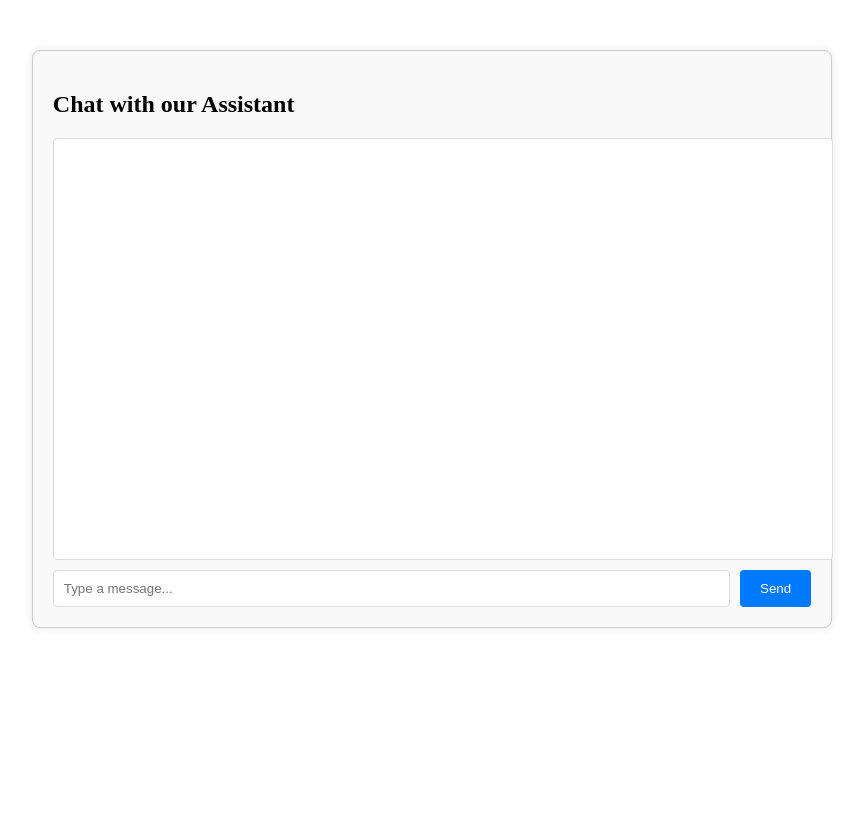
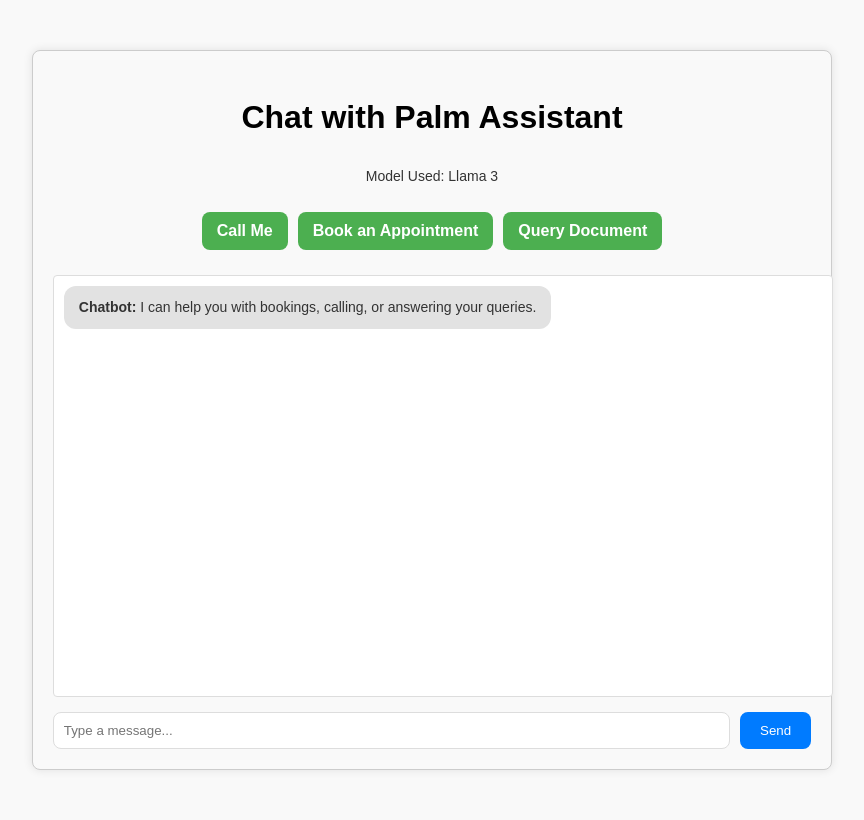
Before and after one commit to devbikash24/chatbot_PalmMind, a Flask app: template templates/app4.html in a window 1280 px wide. Shown: the whole page, without its empty margins (208-1072 px from the left). Before the commit the page ends 628 px from the top, so only its background shows below. Run offline with Flask 3, Linux system fonts and the light colour scheme; the template is opened without the code that fills it, so the values that code supplies are empty; parts of the project's set-up code (start-up, migrations or seed data) failed here and were passed over.

Commit message:
optimized front_end

```diff
--- a/static/app3.css
+++ b/static/app3.css
@@ -1,13 +1,40 @@
+:root {
+    --primary-color: #4CAF50; /* Green for primary actions */
+    --primary-hover-color: #45a049;
+    --secondary-color: #f9f9f9; /* Light background color */
+    --accent-color: #007bff; /* Accent blue for buttons */
+    --accent-hover-color: #0056b3;
+    --chatbot-bg-color: #e2e2e2; /* Chatbot message background */
+    --user-bg-color: var(--primary-color); /* User message background */
+    --font-color: #333;
+    --border-radius: 8px;
+    --box-shadow: 0 0 10px rgba(0, 0, 0, 0.1);
+}
+
+body {
+    font-family: 'Arial', sans-serif;
+    line-height: 1.6;
+    background-color: var(--secondary-color);
+}
+
 .chat-container {
     width: 60%;
     margin: 50px auto;
+    padding: 20px;
+    background-color: var(--secondary-color);
     border: 1px solid #ccc;
-    padding: 20px;
-    background-color: #f9f9f9;
-    border-radius: 8px;
-    box-shadow: 0 0 10px rgba(0, 0, 0, 0.1);
+    border-radius: var(--border-radius);
+    box-shadow: var(--box-shadow);
 }
 
+.powered-by {
+    margin-bottom: 20px;
+    font-size: 14px;
+    color: var(--font-color);
+    text-align: center;
+}
+
+/* Chatbox Styling */
 .chat-box {
     width: 100%;
     height: 400px;
@@ -16,69 +43,164 @@
     padding: 10px;
     background-color: #fff;
     border-radius: 4px;
+    scrollbar-width: thin; /* Firefox scrollbar */
+    scrollbar-color: #888 transparent;
 }
 
+.chat-box::-webkit-scrollbar {
+    width: 8px;
+}
+
+.chat-box::-webkit-scrollbar-thumb {
+    background-color: #888;
+    border-radius: 10px;
+}
+
+.chat-box::-webkit-scrollbar-thumb:hover {
+    background-color: #555;
+}
+
+/* Chat message container */
+.chat-message {
+    display: flex;
+    margin-bottom: 10px;
+}
+
+.chatbot-message {
+    background-color: var(--chatbot-bg-color);
+    color: var(--font-color);
+    border-radius: 12px;
+    padding: 10px 15px;
+    max-width: 80%;
+    margin-right: auto;
+    font-size: 14px;
+    word-wrap: break-word;
+}
+
+.user-message {
+    background-color: var(--user-bg-color);
+    color: white;
+    border-radius: 12px;
+    padding: 10px 15px;
+    max-width: 80%;
+    margin-left: auto;
+    font-size: 14px;
+    word-wrap: break-word;
+}
+
+/* Input Area Styling */
 .input-area {
-    margin-top: 10px;
+    margin-top: 15px;
     display: flex;
 }
 
 .input-area input {
-    flex: 1;
+    flex-grow: 1;
     padding: 10px;
     border: 1px solid #ddd;
-    border-radius: 4px;
+    border-radius: var(--border-radius);
+    transition: border-color 0.3s;
+}
+
+.input-area input:focus {
+    outline: none;
+    border-color: var(--primary-color);
 }
 
 .input-area button {
     padding: 10px 20px;
+    background-color: var(--accent-color);
+    color: white;
+    border: none;
+    border-radius: var(--border-radius);
+    cursor: pointer;
     margin-left: 10px;
-    background-color: #007bff;
-    color: #fff;
-    border: none;
-    border-radius: 4px;
-    cursor: pointer;
+    transition: background-color 0.3s, transform 0.2s;
 }
 
 .input-area button:hover {
-    background-color: #0056b3;
+    background-color: var(--accent-hover-color);
+    transform: scale(1.05);
 }
 
+/* Action Buttons Styling */
+.action-buttons {
+    display: flex;
+    justify-content: center;
+    margin-bottom: 20px;
+}
+
+.action-buttons button {
+    background-color: var(--primary-color);
+    border: none;
+    color: white;
+    padding: 10px 15px;
+    margin: 5px;
+    text-align: center;
+    font-size: 16px;
+    font-weight: bold;
+    cursor: pointer;
+    border-radius: var(--border-radius);
+    transition: background-color 0.3s, transform 0.2s;
+}
+
+.action-buttons button:hover {
+    background-color: var(--primary-hover-color);
+    transform: scale(1.05);
+}
+
+.action-buttons button:active {
+    background-color: #3e8e41;
+    transform: scale(1);
+}
+
+/* Form Styling */
 .user-form {
     margin-top: 20px;
     border: 1px solid #ddd;
     padding: 15px;
     background-color: #fff;
-    border-radius: 4px;
+    border-radius: var(--border-radius);
+    box-shadow: var(--box-shadow);
 }
 
 .user-form h3 {
     margin-top: 0;
+    font-size: 18px;
 }
 
 .user-form label {
     display: block;
     margin-top: 10px;
+    font-size: 14px;
+    color: var(--font-color);
 }
 
 .user-form input {
     width: 100%;
-    padding: 8px;
+    padding: 10px;
     margin-top: 5px;
     border: 1px solid #ddd;
-    border-radius: 4px;
+    border-radius: var(--border-radius);
+    transition: border-color 0.3s;
+}
+
+.user-form input:focus {
+    outline: none;
+    border-color: var(--primary-color);
 }
 
 .user-form button {
     margin-top: 15px;
     padding: 10px 20px;
-    background-color: #28a745;
-    color: #fff;
+    background-color: var(--primary-color);
+    color: white;
     border: none;
-    border-radius: 4px;
+    border-radius: var(--border-radius);
     cursor: pointer;
+    transition: background-color 0.3s;
 }
 
 .user-form button:hover {
-    background-color: #218838;
+    background-color: var(--primary-hover-color);
 }
--- a/static/app4.js
+++ b/static/app4.js
@@ -1,176 +1,162 @@
-document.addEventListener("DOMContentLoaded", function () {
+document.addEventListener("DOMContentLoaded", () => {
     const chatBox = document.getElementById("chat-box");
-    const callMeForm = document.getElementById("call-me-form");
-    const uploadForm = document.getElementById("upload-form");
-    const appointmentForm = document.getElementById("appointment-form");
-    const queryForm = document.getElementById("query-form");
+    const forms = {
+        callMeForm: document.getElementById("call-me-form"),
+        uploadForm: document.getElementById("upload-form"),
+        appointmentForm: document.getElementById("appointment-form"),
+        queryForm: document.getElementById("query-form"),
+    };
     const userMessageInput = document.getElementById("user-message");
     const sendMessageButton = document.getElementById("send-message");
 
-    // Handle Call Me form submission
-    document.getElementById("call-me-info-form").addEventListener("submit", function (event) {
-        event.preventDefault();
+    // Action buttons
+    const actionButtons = {
+        callMeButton: document.getElementById("call-me-button"),
+        bookAppointmentButton: document.getElementById("book-appointment-button"),
+        queryDocumentButton: document.getElementById("query-document-button"),
+    };
 
-        const name = document.getElementById("call-me-name").value;
-        const phone = document.getElementById("call-me-phone").value;
-        const email = document.getElementById("call-me-email").value;
+    // Utility function to display messages in the chat
+    const displayMessage = (sender, message) => {
+        const messageElement = document.createElement("div");
+        messageElement.classList.add("chat-message");
+        messageElement.innerHTML = `<div class="${sender === 'Chatbot' ? 'chatbot-message' : 'user-message'}"><strong>${sender}: </strong>${message}</div>`;
+        chatBox.appendChild(messageElement);
+        chatBox.scrollTop = chatBox.scrollHeight; // Auto-scroll to the bottom
+    };
 
-        // Send Call Me form data to Flask server
-        fetch("/submit-call-me-form", {
+    // Display initial Chatbot message
+    displayMessage("Chatbot", "I can help you with bookings, calling, or answering your queries.");
+
+    // Function to toggle form visibility
+    const showForm = (formToShow) => {
+        Object.values(forms).forEach(form => form.style.display = "none");
+        if (formToShow) formToShow.style.display = "block";
+    };
+
+    // Handle form submissions
+    const handleSubmit = (formId, endpoint, formData) => {
+        fetch(endpoint, {
             method: "POST",
-            headers: {
-                "Content-Type": "application/json",
-            },
-            body: JSON.stringify({ name: name, phone: phone, email: email }),
+            headers: { "Content-Type": "application/json" },
+            body: JSON.stringify(formData),
         })
         .then(response => response.json())
         .then(data => {
             if (data.success) {
-                alert("Call Me request submitted successfully!");
-                callMeForm.style.display = "none";
-                chatBox.innerHTML += `<div><strong>Chatbot:</strong> ${data.message}</div>`;
+                alert(`${formId.replace(/-/g, ' ')} submitted successfully!`);
+                showForm(null);
+                displayMessage("Chatbot", data.message);
+            } else {
+                alert(data.message);
+            }
+        });
+    };
+
+    // Button click handlers
+    actionButtons.callMeButton.addEventListener("click", () => {
+        displayMessage("You", "I want to be called back.");
+        displayMessage("Chatbot", "Please provide your contact details below.");
+        showForm(forms.callMeForm);
+    });
+
+    actionButtons.bookAppointmentButton.addEventListener("click", () => {
+        displayMessage("You", "I want to book an appointment.");
+        displayMessage("Chatbot", "Please provide your appointment details below.");
+        showForm(forms.appointmentForm);
+    });
+
+    actionButtons.queryDocumentButton.addEventListener("click", () => {
+        displayMessage("You", "I want to query a document.");
+        displayMessage("Chatbot", "Please upload a document or ask your question below.");
+        showForm(forms.uploadForm);
+    });
+
+    // Form submission handlers
+    document.getElementById("call-me-info-form").addEventListener("submit", (event) => {
+        event.preventDefault();
+        const formData = {
+            name: document.getElementById("call-me-name").value,
+            phone: document.getElementById("call-me-phone").value,
+            email: document.getElementById("call-me-email").value,
+        };
+        handleSubmit("call-me-info-form", "/submit-call-me-form", formData);
+    });
+
+    document.getElementById("appointment-info-form").addEventListener("submit", (event) => {
+        event.preventDefault();
+        const formData = {
+            name: document.getElementById("appointment-name").value,
+            phone: document.getElementById("appointment-phone").value,
+            email: document.getElementById("appointment-email").value,
+            date: document.getElementById("appointment-date").value,
+        };
+        handleSubmit("appointment-info-form", "/submit-appointment-form", formData);
+    });
+
+    document.getElementById("upload-document-form").addEventListener("submit", (event) => {
+        event.preventDefault();
+        const documentInput = document.getElementById("document").files[0];
+        const formData = new FormData();
+        formData.append('document', documentInput);
+
+        fetch("/upload-document", { method: "POST", body: formData })
+        .then(response => response.json())
+        .then(data => {
+            if (data.success) {
+                alert("Document uploaded and vectorized successfully!");
+                displayMessage("Chatbot", "Document uploaded. You can now query it.");
+                showForm(forms.queryForm);
             } else {
                 alert(data.message);
             }
         });
     });
 
-    // Handle Appointment form submission
-    document.getElementById("appointment-info-form").addEventListener("submit", function (event) {
+    document.getElementById("query-document-form").addEventListener("submit", (event) => {
         event.preventDefault();
+        const query = document.getElementById("query").value;
+        displayMessage("You", query);
 
-        const name = document.getElementById("appointment-name").value;
-        const phone = document.getElementById("appointment-phone").value;
-        const email = document.getElementById("appointment-email").value;
-        const date = document.getElementById("appointment-date").value;
-
-        // Send Appointment form data to Flask server
-        fetch("/submit-appointment-form", {
+        fetch("/query-document", {
             method: "POST",
-            headers: {
-                "Content-Type": "application/json",
-            },
-            body: JSON.stringify({ name: name, phone: phone, email: email, date: date }),
+            headers: { "Content-Type": "application/json" },
+            body: JSON.stringify({ query }),
         })
         .then(response => response.json())
         .then(data => {
             if (data.success) {
-                alert("Appointment booked successfully!");
-                appointmentForm.style.display = "none";
-                chatBox.innerHTML += `<div><strong>Chatbot:</strong> ${data.message}</div>`;
+                displayMessage("Chatbot", data.message);
             } else {
                 alert(data.message);
             }
         });
     });
 
-    // Handle Document Upload
-    document.getElementById("upload-document-form").addEventListener("submit", function (event) {
-        event.preventDefault();
+    // Handle generic message sending
+    sendMessageButton.addEventListener("click", () => {
+        const message = userMessageInput.value.trim();
+        if (!message) return;
 
-        const documentInput = document.getElementById("document").files[0];
+        displayMessage("You", message);
 
-        const formData = new FormData();
-        formData.append('document', documentInput);
-
-        // Send document to Flask server for vectorizing and storing in FAISS
-        fetch("/upload-document", {
+        fetch("/chat", {
             method: "POST",
-            body: formData
+            headers: { "Content-Type": "application/json" },
+            body: JSON.stringify({ message }),
         })
         .then(response => response.json())
         .then(data => {
-            if (data.success) {
-                alert("Document uploaded and vectorized successfully!");
-                uploadForm.style.display = "none";
-                queryForm.style.display = "block";  // Enable querying after upload
-                chatBox.innerHTML += `<div><strong>Chatbot:</strong> Document uploaded. You can now query it.</div>`;
-            } else {
-                alert(data.message);
-            }
-        });
-    });
-
-    // document.getElementById("upload-document-form").addEventListener("submit", function (event) {
-    //     event.preventDefault();
-    //     const formData = new FormData();
-    //     formData.append('document', document.getElementById('document').files[0]);
-
-    //     fetch("/upload-document", {
-    //         method: "POST",
-    //         body: formData  // ensure no Content-Type header is set here
-    //     })
-    //     .then(response => response.json())
-    //     .then(data => {
-    //         if (data.success) {
-    //             console.log("Upload successful");
-    //         } else {
-    //             console.error("Upload failed:", data.message);
-    //         }
-    //     });
-    // });
-
-
-    // Handle Document Querying
-    document.getElementById("query-document-form").addEventListener("submit", function (event) {
-        event.preventDefault();
-
-        const query = document.getElementById("query").value;
-
-
-        // Send query to Flask server to search in FAISS and get the response
-        fetch("/query-document", {
-            method: "POST",
-            headers: {
-                "Content-Type": "application/json",
-            },
-            body: JSON.stringify({ query: query }),
-        })
-        .then(response => response.json())
-        .then(data => {
-            if (data.success) {
-                chatBox.innerHTML += `<div><strong>Chatbot:</strong>hhhhhhhhhhhhhhhhhhhhh ${data.message}</div>`;
-            } else {
-                alert(data.message);
-            }
-        });
-    });
-
-    // Handle message sending
-    sendMessageButton.addEventListener("click", function () {
-        const message = userMessageInput.value;
-        if (message.trim() === "") return;
-
-        // Display user message in chat
-        chatBox.innerHTML += `<div><strong>You:</strong> ${message}</div>`;
-        userMessageInput.value = ""; // Clear input
-
-        // Send message to Flask backend
-        fetch("/chat", {
-            method: "POST",
-            headers: {
-                "Content-Type": "application/json",
-            },
-            body: JSON.stringify({ message: message }),
-        })
-        .then(response => response.json())
-        .then(data => {
-            // Handle chatbot response
-            if (data.action === "showCallMeForm") {
-                chatBox.innerHTML += `<div><strong>Chatbot:</strong> I need your contact information. Please fill in the form.</div>`;
-                callMeForm.style.display = "block";  // Show "Call Me" form
-                appointmentForm.style.display = "none";  // Hide "Appointment" form
-            } else if (data.action === "showAppointmentForm") {
-                chatBox.innerHTML += `<div><strong>Chatbot:</strong> Let's book an appointment. Please provide your name, phone, email, and date.</div>`;
-                appointmentForm.style.display = "block";  // Show "Appointment" form
-                callMeForm.style.display = "none";  // Hide "Call Me" form
-            } else if (data.action === "showUploadForm") {
-                chatBox.innerHTML += `<div><strong>Chatbot:</strong> Please upload a document to begin.</div>`;
-                uploadForm.style.display = "block";  // Show document upload form
-                queryForm.style.display = "none";  // Hide query form
-            }
-             else if (data.response) {
-                chatBox.innerHTML += `<div><strong>Chatbot:</strong> ${data.response}</div>`;
+            if (data.action) {
+                const actionMap = {
+                    showCallMeForm: forms.callMeForm,
+                    showAppointmentForm: forms.appointmentForm,
+                    showUploadForm: forms.uploadForm,
+                };
+                displayMessage("Chatbot", "Please fill in the form.");
+                showForm(actionMap[data.action]);
+            } else if (data.response) {
+                displayMessage("Chatbot", data.response);
             }
         });
     });
--- a/templates/app3.html
+++ b/templates/app3.html
@@ -9,6 +9,8 @@
 <body>
     <div class="chat-container">
         <h2>Chat with our Assistant</h2>
+
+        <div class="powered-by">Model Used: <span id="model-info">Llama 3 </span></div>
 
         <!-- Chat Display Area -->
         <div id="chat-box" class="chat-box"></div>
--- a/templates/app4.html
+++ b/templates/app4.html
@@ -8,53 +8,62 @@
 </head>
 <body>
     <div class="chat-container">
-        <h2>Chat with our Assistant</h2>
+        <h1 class="chat-header" style="text-align: center;">Chat with Palm Assistant</h1>
+        <div class="powered-by">
+            <p>Model Used: <span id="model-info">Llama 3</span></p>
+        </div>
 
-        <!-- Chat Display Area -->
-        <div id="chat-box" class="chat-box"></div>
+        <!-- Action Buttons Section -->
+        <div class="action-buttons">
+            <button id="call-me-button" aria-label="Call Me">Call Me</button>
+            <button id="book-appointment-button" aria-label="Book Appointment">Book an Appointment</button>
+            <button id="query-document-button" aria-label="Query Document">Query Document</button>
+        </div>
 
-        <!-- Call Me Form (hidden by default) -->
+        <!-- Chat Display Section -->
+        <div id="chat-box" class="chat-box" aria-live="polite" aria-atomic="true"></div>
+
+        <!-- Call Me Form Section -->
         <div id="call-me-form" class="user-form" style="display:none;">
-            <form id="call-me-info-form">
-                <h3>Enter your contact details for a callback:</h3>
-                <label for="name">Name:</label>
-                <input type="text" id="call-me-name" required>
+            <form id="call-me-info-form" aria-label="Call Me Form">
+                <h2>Enter your contact details for a callback:</h2>
+                <label for="call-me-name">Name:</label>
+                <input type="text" id="call-me-name" name="name" required>
 
-                <label for="phone">Phone:</label>
-                <input type="text" id="call-me-phone" required>
+                <label for="call-me-phone">Phone:</label>
+                <input type="tel" id="call-me-phone" name="phone" required pattern="[0-9]{10}">
 
-                <label for="email">Email:</label>
-                <input type="email" id="call-me-email" required>
+                <label for="call-me-email">Email:</label>
+                <input type="email" id="call-me-email" name="email" required>
 
                 <button type="submit">Submit Call Me</button>
             </form>
         </div>
 
-        <!-- Book Appointment Form (hidden by default) -->
+        <!-- Book Appointment Form Section -->
         <div id="appointment-form" class="user-form" style="display:none;">
-            <form id="appointment-info-form">
-                <h3>Book an Appointment:</h3>
-                <label for="name">Name:</label>
-                <input type="text" id="appointment-name" required>
+            <form id="appointment-info-form" aria-label="Appointment Booking Form">
+                <h2>Book an Appointment:</h2>
+                <label for="appointment-name">Name:</label>
+                <input type="text" id="appointment-name" name="name" required>
 
-                <label for="phone">Phone:</label>
-                <input type="text" id="appointment-phone" required>
+                <label for="appointment-phone">Phone:</label>
+                <input type="tel" id="appointment-phone" name="phone" required pattern="[0-9]{10}">
 
-                <label for="email">Email:</label>
-                <input type="email" id="appointment-email" required>
+                <label for="appointment-email">Email:</label>
+                <input type="email" id="appointment-email" name="email" required>
 
-                <label for="date">Preferred Date:</label>
-                <input type="text" id="appointment-date" placeholder="e.g., 'next Monday', 'tomorrow', or '2024-09-20'" required>
+                <label for="appointment-date">Preferred Date:</label>
+                <input type="text" id="appointment-date" name="date" placeholder="e.g., 'next Monday' or '2024-09-20'" required>
 
                 <button type="submit">Submit Booking</button>
             </form>
         </div>
 
-        <!-- Upload Document Form (hidden by default) -->
-        <!-- Upload Document Form (hidden by default) -->
+        <!-- Document Upload Form Section -->
         <div id="upload-form" class="user-form" style="display:none;">
-            <form id="upload-document-form"  method="post" enctype="multipart/form-data">
-                <h3>Upload a document to query:</h3>
+            <form id="upload-document-form" method="post" enctype="multipart/form-data" aria-label="Upload Document Form">
+                <h2>Upload a document to query:</h2>
                 <label for="document">Document:</label>
                 <input type="file" id="document" name="document" accept=".pdf,.txt,.doc,.docx" required>
 
@@ -62,10 +71,10 @@
             </form>
         </div>
 
-        <!-- Query Form (hidden by default) -->
+        <!-- Document Query Form Section -->
         <div id="query-form" class="user-form" style="display:none;">
-            <form id="query-document-form" method="post">
-                <h3>Ask a question about the document:</h3>
+            <form id="query-document-form" method="post" aria-label="Query Document Form">
+                <h2>Ask a question about the document:</h2>
                 <label for="query">Query:</label>
                 <input type="text" id="query" name="query" placeholder="Enter your query" required>
 
@@ -73,10 +82,10 @@
             </form>
         </div>
 
-        <!-- Message Input -->
+        <!-- User Message Input Section -->
         <div class="input-area">
             <input type="text" id="user-message" placeholder="Type a message...">
-            <button id="send-message">Send</button>
+            <button id="send-message" aria-label="Send Message">Send</button>
         </div>
     </div>
 
```
Also changed, not shown: 5 other files.
